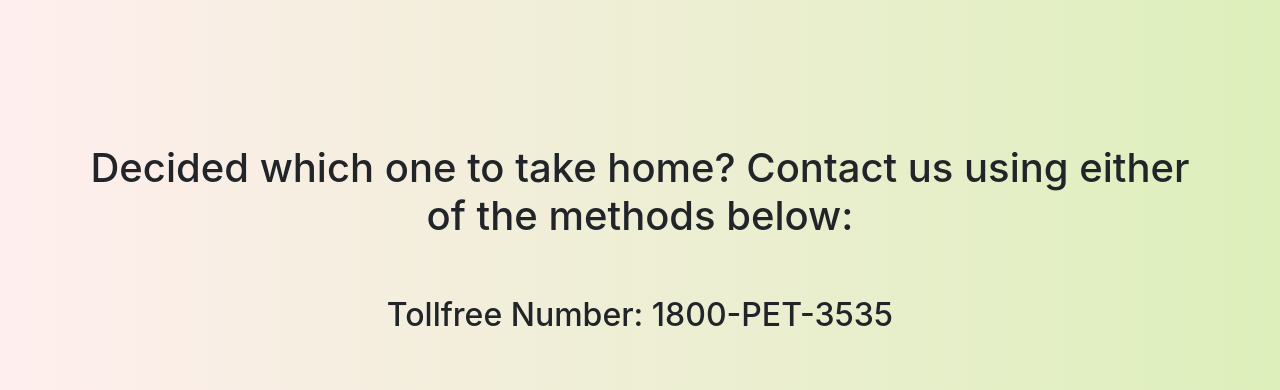
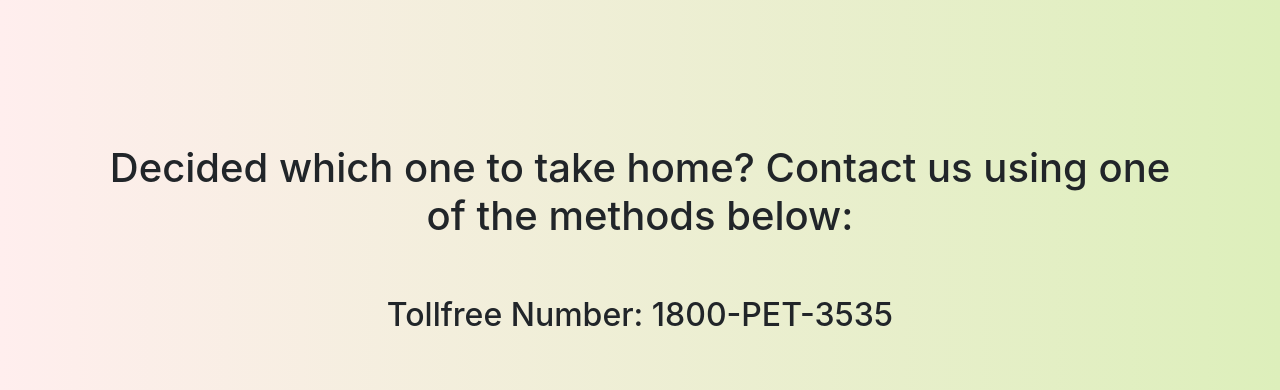
Before and after one commit to Hrishin0/pipeline, a Django app: page /contact/ in a window 1280 px wide. Shown: the part 56-446 px from the top of the page. Run offline with Django 3.2, Linux system fonts and the light colour scheme; some libraries are stand-ins or nearby versions.

Commit message:
Changed contacts.html for presentation

```diff
--- a/pet/templates/pet/contact.html
+++ b/pet/templates/pet/contact.html
@@ -2,7 +2,7 @@
 <br/><br/><br/><br/><br/>
 <center>
     <br>
-    <h1>Decided which one to take home? Contact us using either of the methods below: </h1>
+    <h1>Decided which one to take home? Contact us using one of the methods below: </h1>
     <br>
     <br>
 
```
